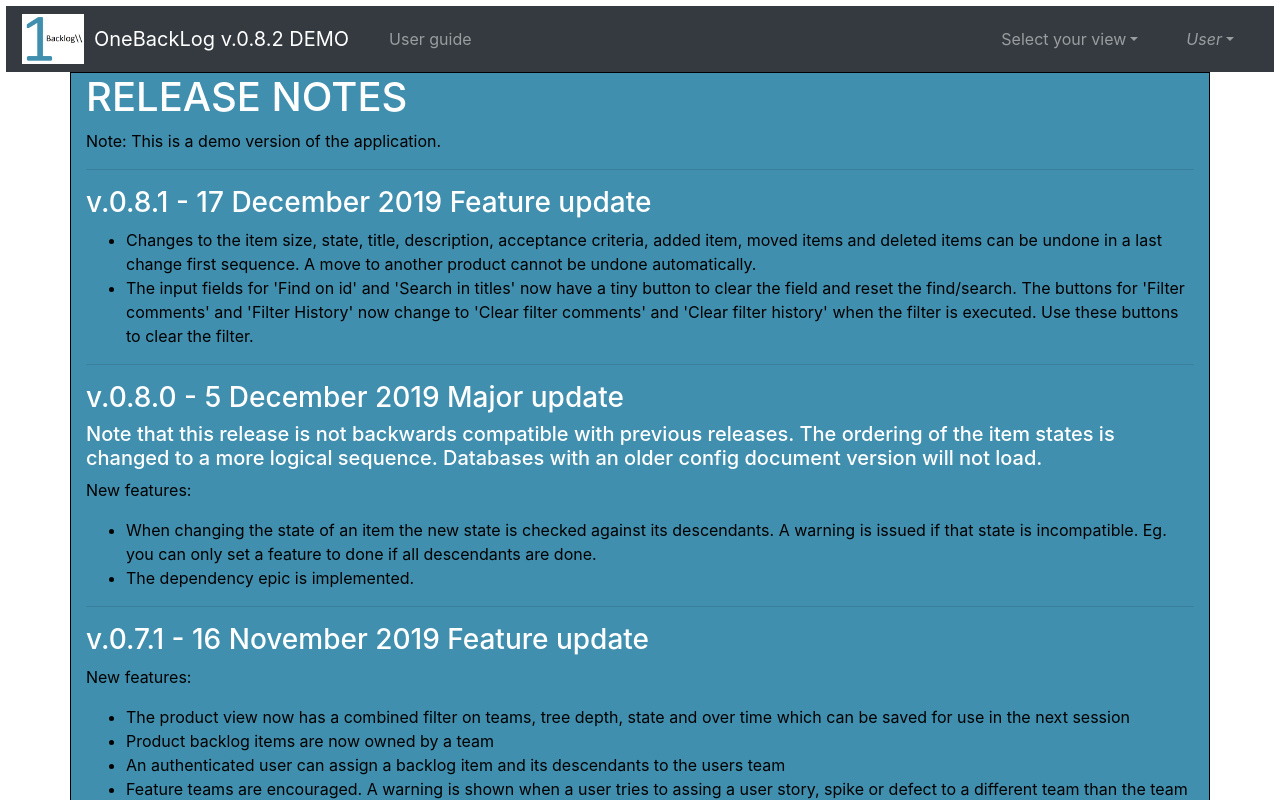
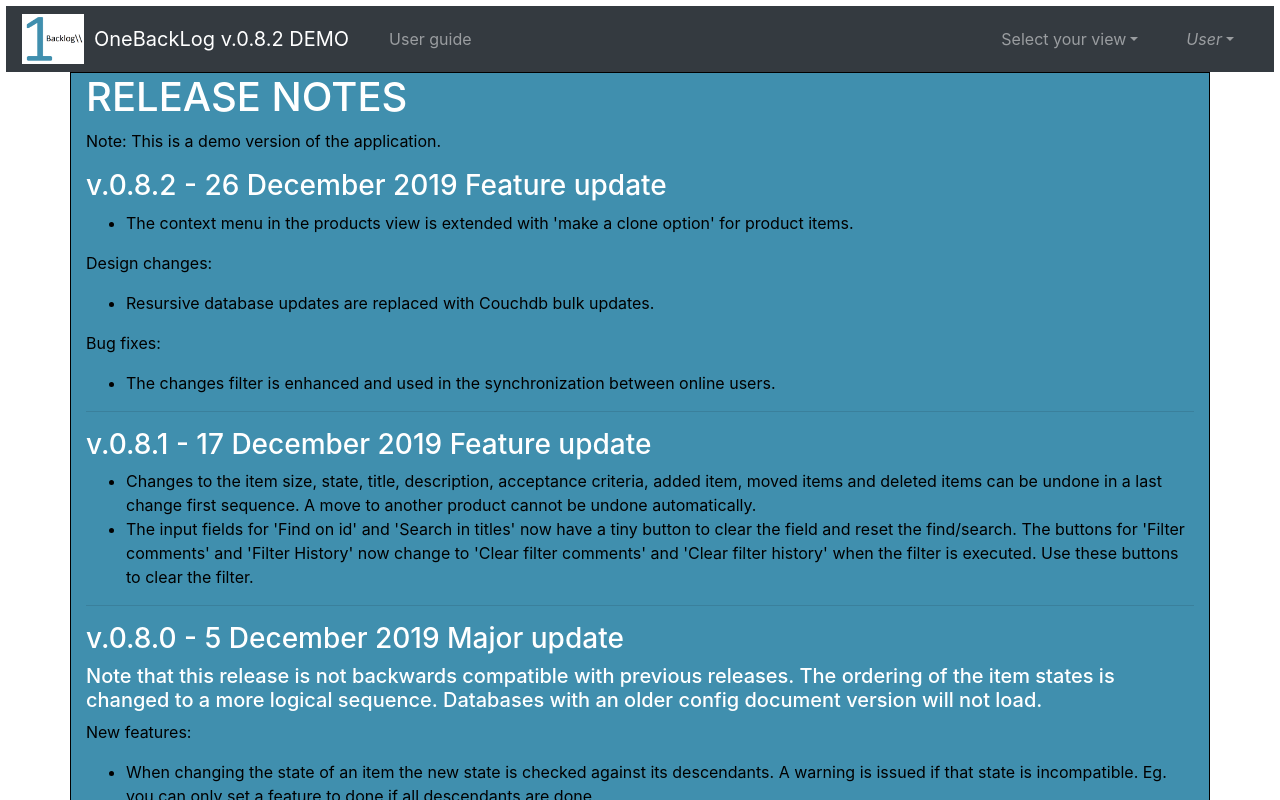
Before and after one commit to ErikVerheul/OneBacklog, a Vue app: page /rel-notes in a window 1280 px wide. Shown: the top 800 px of the page. Built offline with nearby package versions, Linux system fonts and the light colour scheme.

Commit message:
Prep for release

```diff
--- a/src/components/rel-notes/rel-notes.vue
+++ b/src/components/rel-notes/rel-notes.vue
@@ -6,6 +6,18 @@
 			<b-col cols="12" class="left-column">
 				<h1>RELEASE NOTES</h1>
 				<p v-if=this.$store.state.demo>Note: This is a demo version of the application.</p>
+				<h3>v.0.8.2 - 26 December 2019 Feature update</h3>
+				<ul>
+					<li>The context menu in the products view is extended with 'make a clone option' for product items.</li>
+				</ul>
+				<p>Design changes:</p>
+				<ul>
+					<li>Resursive database updates are replaced with Couchdb bulk updates.</li>
+				</ul>
+				<p>Bug fixes:</p>
+				<ul>
+					<li>The changes filter is enhanced and used in the synchronization between online users.</li>
+				</ul>
 				<hr>
 				<h3>v.0.8.1 - 17 December 2019 Feature update</h3>
 				<ul>
--- a/src/components/userguide/userguide.vue
+++ b/src/components/userguide/userguide.vue
@@ -131,9 +131,10 @@
 				</p>
 				<p>To open the context menu <b>left click</b> on a node to select, then <b>right click</b> to open the context modal. You will see a modal like this:</p>
 				<b-img :src="require('./context-menu.png')" alt="Example context menu" />
-				<p>Select the action to execute and press OK. But before doing see click the <b>need assistance?</b> button for some valuable tips.</p>
+				<p>Select the action to execute and press OK.</p>
 				<p>Be careful when removing an item with all of its descendants. You will see a modal like this:</p>
 				<b-img :src="require('./remove.png')" alt="Example context remove" />
+				<p>If the item is a product an extra opion is displayed to make a clone this product. This feature is used when you have templates for reuse. Using a clone of a template can speed up the creation of simular products.</p>
 				<p>Click the <b>need assistance?</b> button for some valuable tips. Click on cancel or the small X when uncertain. After removal a <b>Undo remove</b> button appears in the title bar. Click on this button to reverse your removals (last removal will be restored first).</p>
 				<h4>Drag &amp; drop in the backlog item tree</h4>
 				<p>This a powerful feature of this application. When you have the appropriate permissions you can move complete branches within one product. Use the context menu to move a branch to another product. You can promote a branch where a feature becomes an epic and all descendant pbi's features. Or the reverse. But usually you will prioritize items by moving them up or down on the same level. To do so select the item or branch with a <b>left-click</b> on the item and without releasing the mouse button drag the item to its new position. To select multiple items select one item, then the second while pressing the <b>shift key</b> and without releasing the mouse button move them to the new position. All selected items must be on the same level. Not all moves are allowed. Watch the event bar for warnings.</p>
```
